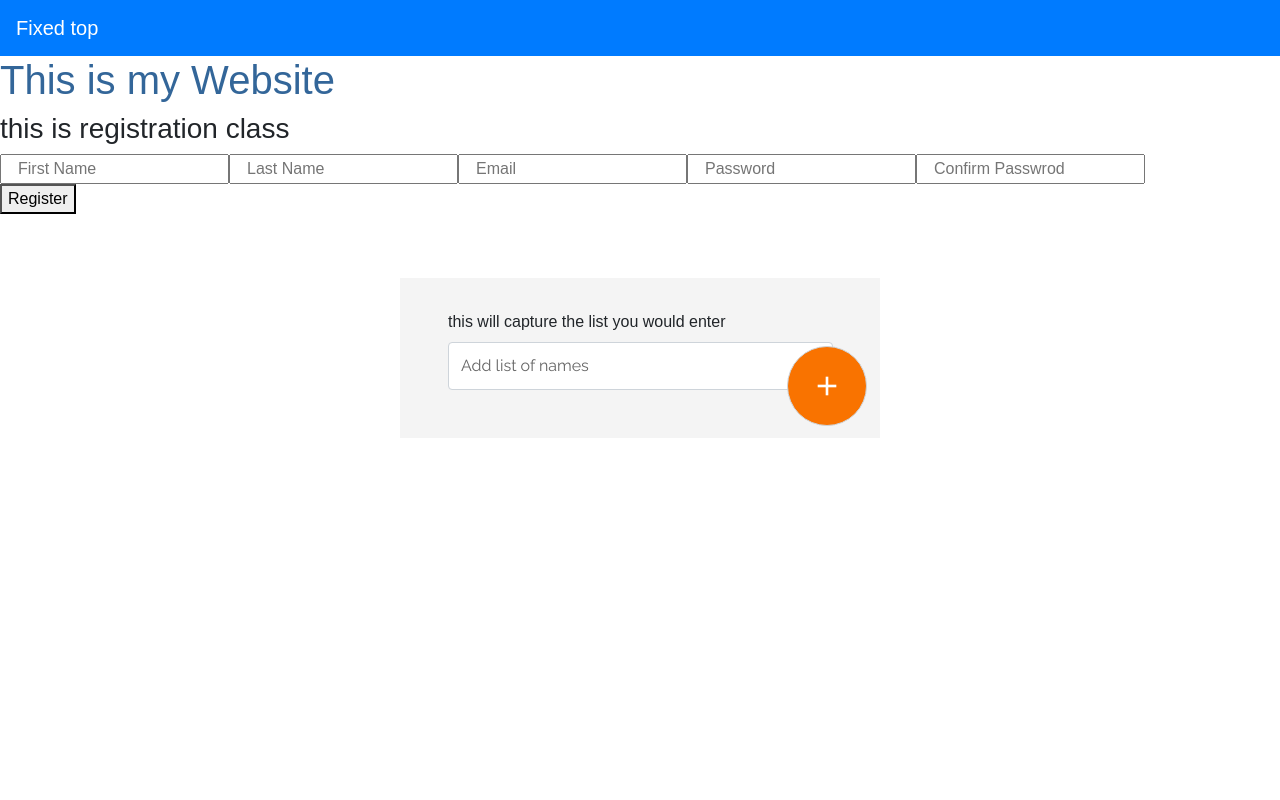
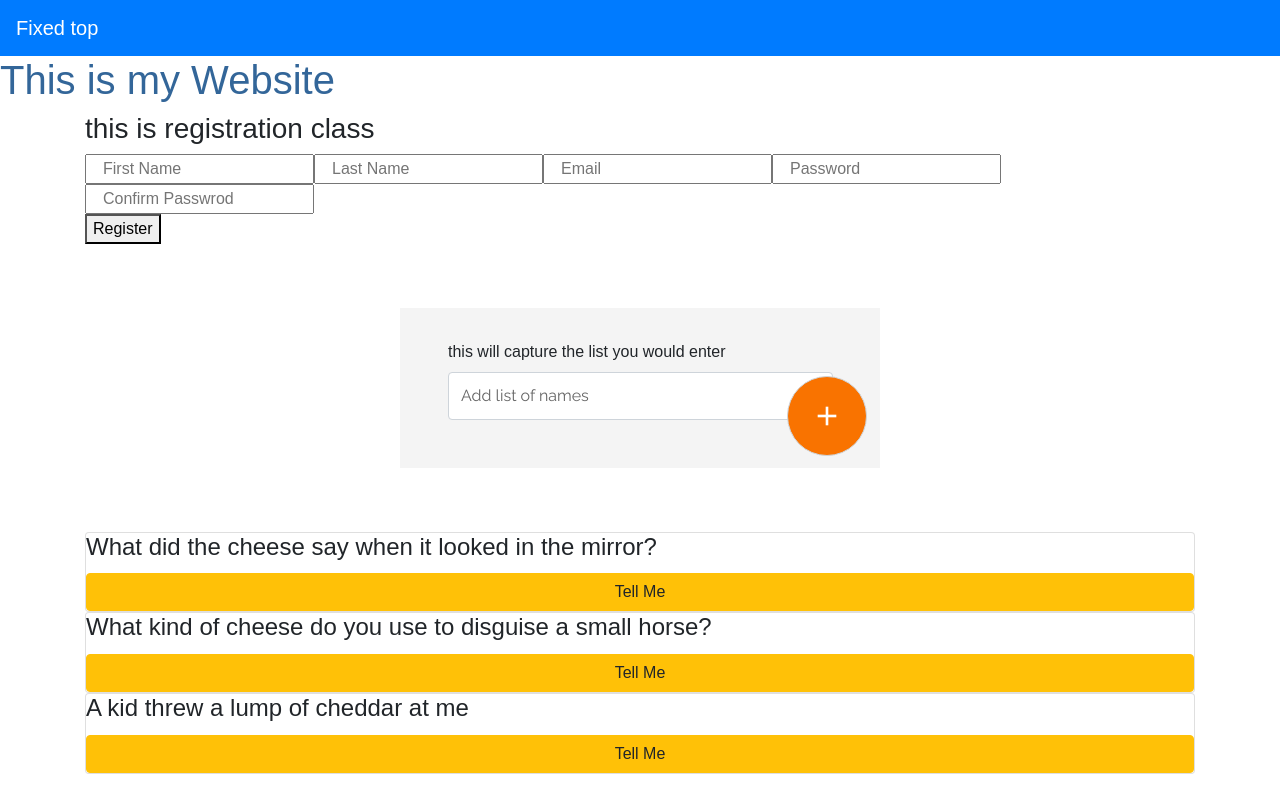
Before and after one commit to saeed-ghasemi/myWeb, an Angular app: page / in a window 1280 px wide. Built offline with nearby package versions, Linux system fonts and the light colour scheme.

Commit message:
joke component is now added

```diff
--- a/src/app/app.component.html
+++ b/src/app/app.component.html
@@ -9,3 +9,4 @@
 <!--this is the instance of the component "registration"-->
 <app-registration></app-registration>
 <app-list></app-list>
+<app-joke></app-joke>
--- a/src/app/app.module.ts
+++ b/src/app/app.module.ts
@@ -4,12 +4,14 @@ import { NgModule } from '@angular/core';
 import { AppComponent } from './app.component';
 import { RegistrationComponent } from './registration/registration.component';
 import { ListComponent } from './list/list.component';
+import { JokeComponent } from './joke/joke.component';
 
 @NgModule({
   declarations: [
     AppComponent,
     RegistrationComponent,
     ListComponent,
+    JokeComponent,
   ],
   imports: [
     BrowserModule
--- /dev/null
+++ b/src/app/joke/joke.component.html
@@ -0,0 +1,11 @@
+<div class="container">
+
+  <div class="card card-block"
+       *ngFor="let joke of jokes">
+    <h4 class="card-title">{{joke.setup}}</h4>
+   <!--this line hides the answer of (tell me) botton and show it again aftaer clicking the button (the code in tag a) -->
+    <p class="card-text"
+       [hidden]="joke.hide">{{joke.punchline}}</p>
+    <a class="btn btn-warning" (click)="joke.toggle()">Tell Me</a>
+  </div>
+</div>
--- /dev/null
+++ b/src/app/joke/joke.component.ts
@@ -0,0 +1,44 @@
+import { Component, OnInit } from '@angular/core';
+
+
+class Joke {
+  public setup: string;
+  public punchline: string;
+  public hide: boolean;
+
+
+  constructor(setup: string, punchline: string) {
+    this.setup = setup;
+    this.punchline = punchline;
+    this.hide = true;
+  }
+
+  //example of hiding a messega by using the function, toggle.
+  toggle() {
+    this.hide = !this.hide;
+  }
+}
+
+@Component({
+  selector: 'app-joke',
+  templateUrl: './joke.component.html',
+  styleUrls: ['./joke.component.css']
+})
+export class JokeComponent implements OnInit {
+  jokes: Joke[];
+
+  constructor() {
+    this.jokes = [
+      new Joke("What did the cheese say when it looked in the mirror?", "Hello-me (Halloumi)"),
+      new Joke("What kind of cheese do you use to disguise a small horse?", "Mask-a-pony (Mascarpone)"),
+      new Joke("A kid threw a lump of cheddar at me", "I thought ‘That’s not very mature’"),
+    ];
+  }
+
+
+
+
+  ngOnInit() {
+  }
+
+}
--- a/src/app/registration/registration.component.html
+++ b/src/app/registration/registration.component.html
@@ -1,3 +1,5 @@
+<div class=" container">
+
 <h3>{{title2}}</h3>
 
 <p>
@@ -11,8 +13,4 @@
 </p>
 
 
-<div class="card card-block" *ngFor="let registration of jokes">
-  <p> {{jokes.firstJoke}} </p>
-  <p>{{jokes.secondJoke}}</p>
-
 </div>
```
Also changed, not shown: src/app/joke/joke.component.css (added), 2 other files (tests, documents, lock files or other folders).
